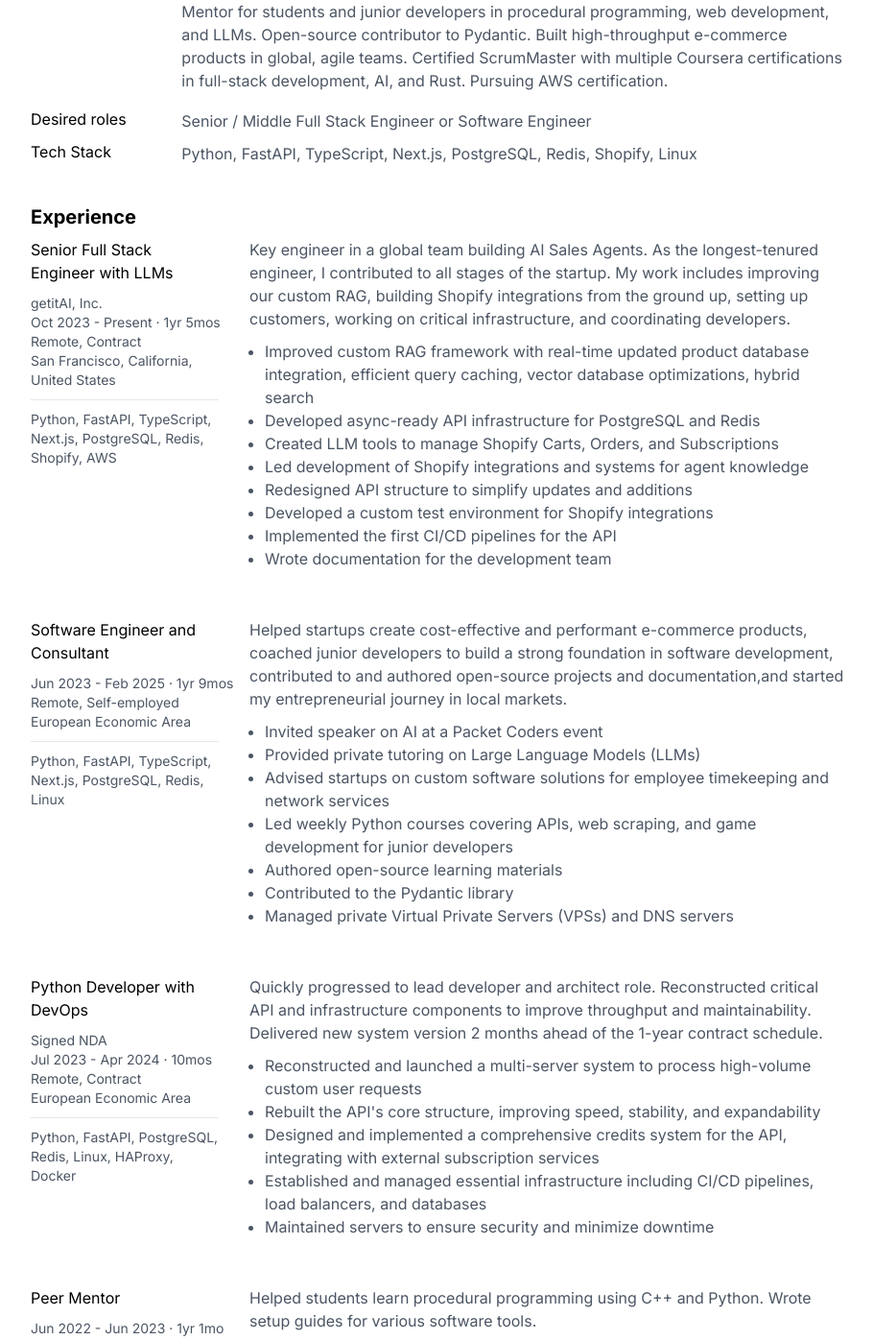
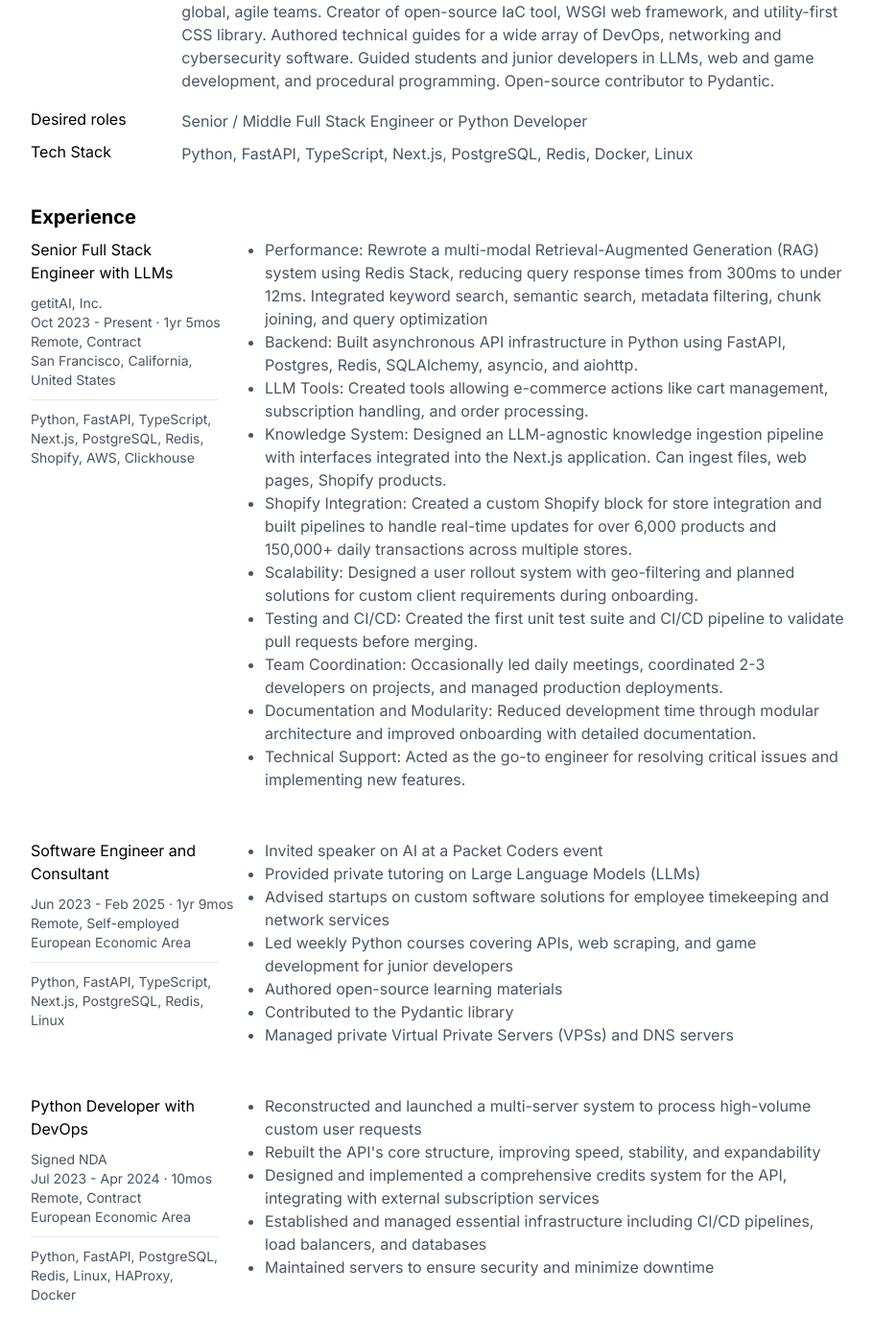
Before and after one commit to luca-matei/lucamatei.eu, a Next.js app: page /resume in a window 1280 px wide. Shown: the part 328-1724 px from the top of the page at 96% size, without its empty margins (184-1094 px from the left). Built offline with nearby package versions, Linux system fonts and the light colour scheme.

Commit message:
chore: update experience

```diff
--- a/src/app/(pages)/resume/page.tsx
+++ b/src/app/(pages)/resume/page.tsx
@@ -64,7 +64,7 @@ export default function Resume() {
             <h2 className="text-xl font-bold">Summary</h2>
           </div>
           <div className="w-5/6 pl-4 text-gray-600">
-            <p className="mt-2">Experienced impact-driven engineer specializing in B2B startup environments. Creator of open-source IaC tool, WSGI web framework, and utility-first CSS library. Authored technical guides for various software products. Proficient in Python, TypeScript, and Linux. Mentor for students and junior developers in procedural programming, web development, and LLMs. Open-source contributor to Pydantic. Built high-throughput e-commerce products in global, agile teams. Certified ScrumMaster with multiple Coursera certifications in full-stack development, AI, and Rust. Pursuing AWS certification.</p>
+            <p className="mt-2">Seasoned impact-driven engineer with over 8 years of experience, recently collaborating with SaaS startups on a B2B basis. Designed and built high-traffic solutions while leading system development for AI-driven and scraping-based e-commerce products across global, agile teams. Creator of open-source IaC tool, WSGI web framework, and utility-first CSS library. Authored technical guides for a wide array of DevOps, networking and cybersecurity software. Guided students and junior developers in LLMs, web and game development, and procedural programming. Open-source contributor to Pydantic.</p>
           </div>
         </div>
         <div className="flex flex-wrap pb-2">
@@ -72,7 +72,7 @@ export default function Resume() {
             <h2 className="text-md">Desired roles</h2>
           </div>
           <div className="w-5/6 pl-4 text-gray-600">
-            <p className="mt-0.5">Senior / Middle Full Stack Engineer or Software Engineer</p>
+            <p className="mt-0.5">Senior / Middle Full Stack Engineer or Python Developer</p>
           </div>
         </div>
         <div className="flex flex-wrap pb-10">
@@ -80,7 +80,7 @@ export default function Resume() {
             <h2 className="text-md">Tech Stack</h2>
           </div>
           <div className="w-5/6 pl-4 text-gray-600">
-            <p className="mt-0.5">Python, FastAPI, TypeScript, Next.js, PostgreSQL, Redis, Shopify, Linux</p>
+            <p className="mt-0.5">Python, FastAPI, TypeScript, Next.js, PostgreSQL, Redis, Docker, Linux</p>
           </div>
         </div>
         {/* Experience */}
@@ -92,7 +92,7 @@ export default function Resume() {
           </div>
         </div>
         {workplaces.map((workplace, index) => (
-          <div key={index} className={`flex flex-wrap pb-10 ${index == 1 ? "break-before-page" : ""}`}>
+          <div key={index} className={`flex flex-wrap pb-10`}>
             <div className="w-1/4 pr-4">
               <h2 className="text-md pb-2.5">{workplace.role}</h2>
               <h2 className="text-sm text-gray-600">{workplace.company}</h2>
@@ -103,7 +103,6 @@ export default function Resume() {
               <h2 className="text-sm py-2.5 text-gray-600">{workplace.tech_stack}</h2>
             </div>
             <div className="w-3/4 pl-4 text-gray-600">
-              <p className="mb-2.5">{workplace.description}</p>
               <ul className="!list-disc pl-4 mb-2.5">
                 {workplace.bullets.map((bullet, index2) => (
                   <li key={index + 5 * index2}>{bullet}</li>
--- a/src/app/(presentation-pages)/(home)/hero.tsx
+++ b/src/app/(presentation-pages)/(home)/hero.tsx
@@ -1,5 +1,6 @@
 import {FontAwesomeIcon} from "@fortawesome/react-fontawesome";
 import {faArrowRightLong} from "@fortawesome/free-solid-svg-icons";
+import {PROFESSIONAL_YEARS} from "@/constants";
 
 export default function Hero() {
   const content = {
@@ -7,7 +8,7 @@ export default function Hero() {
     title: () => {
       return <>Hi, I&apos;m Luca,<br /><span className="text-indigo-600">Senior Full Stack Engineer</span></>
     },
-    description: "Experienced impact-driven engineer specializing in B2B startup environments. Creator of open-source IaC tool, WSGI web framework, and utility-first CSS library. Authored technical guides for various software products. Proficient in Python, TypeScript, and Linux. Mentor for students and junior developers in procedural programming, web development, and LLMs. Open-source contributor to Pydantic. Built high-throughput e-commerce products in global, agile teams. Certified ScrumMaster with multiple Coursera certifications in full-stack development, AI, and Rust. Pursuing AWS certification.",
+    description: `Seasoned impact-driven engineer with over ${PROFESSIONAL_YEARS} years of experience, recently collaborating with SaaS startups on a B2B basis. Designed and built high-traffic solutions while leading system development for AI-driven and scraping-based e-commerce products across global, agile teams. Creator of open-source IaC tool, WSGI web framework, and utility-first CSS library. Authored technical guides for a wide array of DevOps, networking and cybersecurity software. Guided students and junior developers in LLMs, web and game development, and procedural programming. Open-source contributor to Pydantic.`,
   }
 
   return (
--- a/src/app/(presentation-pages)/experience/layout.tsx
+++ b/src/app/(presentation-pages)/experience/layout.tsx
@@ -1,11 +1,11 @@
 import React from 'react';
 import generatePageMetadata from "@/components/generatePageMetadata";
-import {PROGRAMMING_YEARS} from "@/constants";
+import {PROFESSIONAL_YEARS, PROGRAMMING_YEARS} from "@/constants";
 
 export async function generateMetadata() {
   return generatePageMetadata({
     title: "Experience",
-    description: `Here's the knowledge I've gained from ${PROGRAMMING_YEARS} years of coding and how I've applied it in my last two years of professional experience.`,
+    description: `Here's the knowledge I've gained from ${PROGRAMMING_YEARS} years of coding and how I've applied it in my last ${PROFESSIONAL_YEARS} years of professional experience.`,
     path: "/experience",
   })
 }
--- a/src/app/(presentation-pages)/experience/skills.tsx
+++ b/src/app/(presentation-pages)/experience/skills.tsx
@@ -1,7 +1,7 @@
 import {faLinux, faPython, faShopify} from "@fortawesome/free-brands-svg-icons";
 import {faCog, faLaptopCode, faServer} from "@fortawesome/free-solid-svg-icons";
 import {FontAwesomeIcon} from "@fortawesome/react-fontawesome";
-import {PROGRAMMING_YEARS} from "@/constants";
+import {PROFESSIONAL_YEARS, PROGRAMMING_YEARS} from "@/constants";
 
 const skills = [
     {
@@ -51,7 +51,7 @@ const skills = [
 export default function Skills() {
   const content = {
     title: "Skills I've Gained",
-    description: `Here's the knowledge I've gained from ${PROGRAMMING_YEARS} years of coding and how I've applied it in my last two years of professional experience.`,
+    description: `Here's the knowledge I've gained from ${PROGRAMMING_YEARS} years of coding and how I've applied it in my last ${PROFESSIONAL_YEARS} years of professional experience.`,
   }
   return (
     <>
--- a/src/app/(presentation-pages)/experience/workplaces.tsx
+++ b/src/app/(presentation-pages)/experience/workplaces.tsx
@@ -27,21 +27,22 @@ export const workplaces = [
     period: `Oct 2023 - Present · ${getElapsedPeriod('October 2023')}`,
     type: 'Remote, Contract',
     location: 'San Francisco, California, United States',
-    description: "Key engineer in a global team building AI Sales Agents. As the longest-tenured engineer, I contributed to all stages of the startup. My work includes improving our custom RAG, building Shopify integrations from the ground up, setting up customers, working on critical infrastructure, and coordinating developers.",
     references: [
       {name: "getit.ai", url: "https://getit.ai/"},
     ],
     bullets: [
-      "Improved custom RAG framework with real-time updated product database integration, efficient query caching, vector database optimizations, hybrid search",
-      "Developed async-ready API infrastructure for PostgreSQL and Redis",
-      "Created LLM tools to manage Shopify Carts, Orders, and Subscriptions",
-      "Led development of Shopify integrations and systems for agent knowledge",
-      "Redesigned API structure to simplify updates and additions",
-      "Developed a custom test environment for Shopify integrations",
-      "Implemented the first CI/CD pipelines for the API",
-      "Wrote documentation for the development team",
+      "Performance: Rewrote a multi-modal Retrieval-Augmented Generation (RAG) system using Redis Stack, reducing query response times from 300ms to under 12ms. Integrated keyword search, semantic search, metadata filtering, chunk joining, and query optimization",
+      "Backend: Built asynchronous API infrastructure in Python using FastAPI, Postgres, Redis, SQLAlchemy, asyncio, and aiohttp.",
+      "LLM Tools: Created tools allowing e-commerce actions like cart management, subscription handling, and order processing.",
+      "Knowledge System: Designed an LLM-agnostic knowledge ingestion pipeline with interfaces integrated into the Next.js application. Can ingest files, web pages, Shopify products.",
+      "Shopify Integration: Created a custom Shopify block for store integration and built pipelines to handle real-time updates for over 6,000 products and 150,000+ daily transactions across multiple stores.",
+      "Scalability: Designed a user rollout system with geo-filtering and planned solutions for custom client requirements during onboarding.",
+      "Testing and CI/CD: Created the first unit test suite and CI/CD pipeline to validate pull requests before merging.",
+      "Team Coordination: Occasionally led daily meetings, coordinated 2-3 developers on projects, and managed production deployments.",
+      "Documentation and Modularity: Reduced development time through modular architecture and improved onboarding with detailed documentation.",
+      "Technical Support: Acted as the go-to engineer for resolving critical issues and implementing new features.",
     ],
-    tech_stack: "Python, FastAPI, TypeScript, Next.js, PostgreSQL, Redis, Shopify, AWS",
+    tech_stack: "Python, FastAPI, TypeScript, Next.js, PostgreSQL, Redis, Shopify, AWS, Clickhouse",
   },
   {
     company: '',
@@ -81,8 +82,8 @@ export const workplaces = [
   },
   {
     company: '',
-    role: 'Peer Mentor',
-    period: 'Jun 2022 - Jun 2023 · 1yr 1mo',
+    role: 'Python Developer with DevOps, Instructor',
+    period: 'Sep 2017 - Jun 2023 · 5yrs 10mos',
     type: 'Hybrid, Freelance',
     location: 'Bucharest, Romania',
     description: "Helped students learn procedural programming using C++ and Python. Wrote setup guides for various software tools.",
@@ -92,6 +93,8 @@ export const workplaces = [
       "Ran web development workshops for 25+ students twice a week for 3 months",
       "Tutored 15+ students in procedural programming",
       "Helped build websites for a high school and local bakery",
+      "Built dozens of websites, blogs, galleries in Flask, Django and bottle.py with Bootstrap, jQuery, and vanilla JS, HTML, CSS",
+      "Built software for DevOps, networking and security products"
     ],
     tech_stack: "Python, C++",
   },
--- a/src/components/generatePageMetadata.ts
+++ b/src/components/generatePageMetadata.ts
@@ -1,3 +1,5 @@
+import {PROFESSIONAL_YEARS} from "@/constants";
+
 interface PageHeadProps {
   title?: string;
   description?: string;
@@ -8,7 +10,7 @@ interface PageHeadProps {
 export default function generatePageMetadata(
   {
     title = "Senior Full Stack Engineer",
-    description = "Experienced impact-driven engineer specializing in B2B startup environments. Creator of open-source IaC tool, WSGI web framework, and utility-first CSS library.",
+    description = `Seasoned impact-driven engineer with over ${PROFESSIONAL_YEARS} years of experience, recently collaborating with SaaS startups on a B2B basis. Designed and built high-traffic solutions while leading system development for AI-driven and scraping-based e-commerce products across global, agile teams.`,
     imagePath = "/profile-picture.png",
     path
   }: PageHeadProps
--- a/src/constants.ts
+++ b/src/constants.ts
@@ -8,3 +8,4 @@ export const PHONE_NUMBER = "+40 771 344 046";
 export const EMAIL = "hello@lucamatei.eu";
 export const LOCATION = "Rotterdam, South Holland, Netherlands";
 export const PROGRAMMING_YEARS = getCurrentYear() - 2011;
+export const PROFESSIONAL_YEARS = getCurrentYear() - 2017;
```
